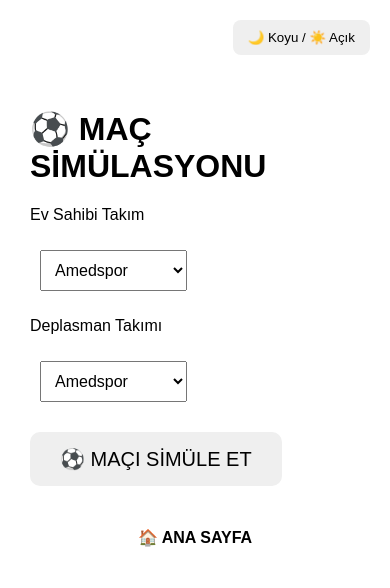
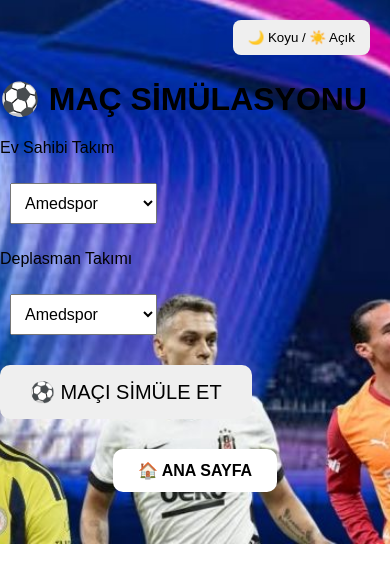
Before and after one commit to Omeiwi11/futbol-simulasyonu, a Flask app: page /mac in a window 390 px wide. Shown: the top 588 px of the page. Run offline with Flask 3, Linux system fonts and the light colour scheme.

Commit message:
Add files via upload

```diff
--- /dev/null
+++ b/static/style.css
@@ -0,0 +1,31 @@
+
+
+/* GENEL SAYFA AYARLARI */
+
+
+body {
+    font-family: Arial, sans-serif;
+
+    background-image: url("/static/superlig-arka-plan.jpg");
+    background-size: cover;
+    background-position: center -300px;
+    background-attachment: fixed;
+    background-repeat: no-repeat;
+
+    margin: 0;
+}
+
+
+
+/*          MOBİL AYARLARI        */
+
+@media (max-width: 600px) {
+
+    body {
+        background-size: auto 100vh;
+        background-position: center -300px;
+        background-attachment: scroll;
+        background-repeat: no-repeat;
+    }
+
+}
--- a/templates/mac.html
+++ b/templates/mac.html
@@ -7,20 +7,10 @@
 
     <title>Maç Simülasyonu</title>
 
+    <link rel="stylesheet" href="{{ url_for('static', filename='style.css') }}">
     <style>
 
-body {
-    font-family: Arial, sans-serif;
 
-    background-image: url("/static/superlig-arka-plan.jpg");
-    background-size: 100% auto;
-    background-position: center -600px;
-    background-attachment: fixed;
-    background-repeat: no-repeat;
-
-    margin: 0;
-    padding: 30px;
-}
 
         .tema-butonu {
             position: absolute;
```
Also changed, not shown: templates/fikstur.html (+1 -11 lines), templates/index.html (+1 -11 lines), templates/puan_durumu.html (+2 -11 lines).
